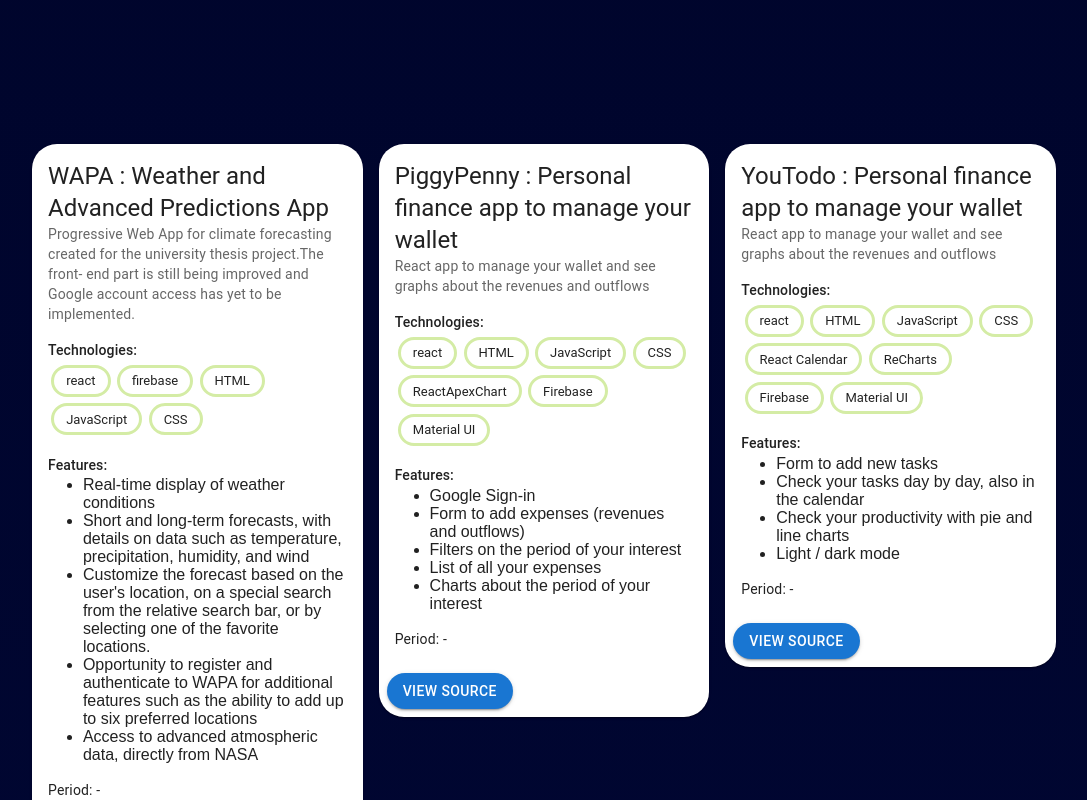
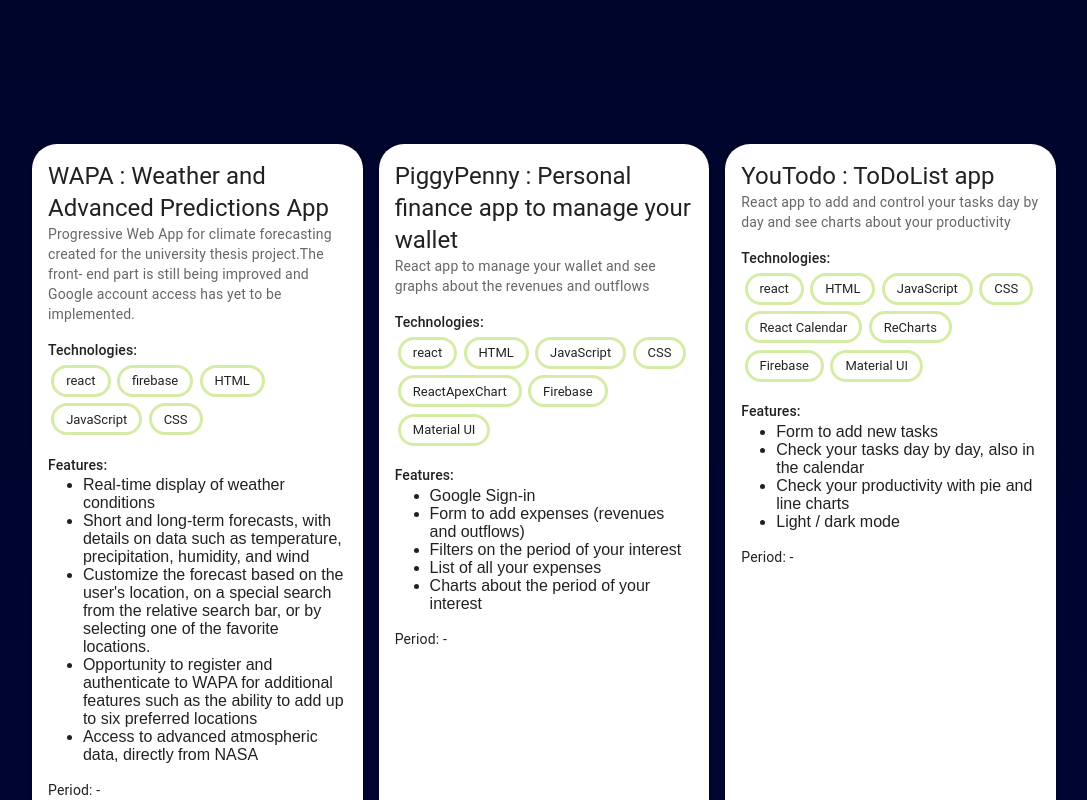
Before and after one commit to simlu2000/simonelutero, a React (Create React App) app: page / in a window 1280 px wide. Shown: the part 900-1700 px from the top of the page, without its empty margins (96-1183 px from the left). Built offline with nearby package versions, Linux system fonts and the light colour scheme.

Commit message:
updates in cards

```diff
--- a/src/Utils/datas.js
+++ b/src/Utils/datas.js
@@ -178,9 +178,9 @@
     },
     {
         name: "YouTodo",
-        info:"Personal finance app to manage your wallet",
+        info:"ToDoList app",
         description:
-            "React app to manage your wallet and see graphs about the revenues and outflows",
+            "React app to add and control your tasks day by day and see charts about your productivity",
         tags: [
             {
                 name: "react",
--- a/src/components/Works.js
+++ b/src/components/Works.js
@@ -18,9 +18,9 @@
             <div id="project-box" className="project">
                 <Grid container spacing={2}>
                     {filteredProjects.map((project, index) => (
-                        <Grid item xs={12} sm={6} md={4} key={index}>
-                            <Card sx={{borderRadius:'25px', height:'auto'}}>
-                                <CardContent>
+                        <Grid item xs={12} sm={6} md={4} key={index} style={{ display: 'flex', flexDirection: 'column' }}>
+                            <Card sx={{ borderRadius: '25px', height: '100%', display: 'flex', flexDirection: 'column' }}>
+                            <CardContent>
                                     <Typography variant="h5" component="div">
                                         {project.name} : {project.info}
                                     </Typography>
@@ -47,8 +47,8 @@
                                     </Typography>
 
                                 </CardContent>
-                                <CardActions>
-                                    <Button
+                                <CardActions style={{ justifyContent: 'center', marginTop: 'auto', marginBottom:'5%' }}>
+                                <Button
                                         variant="contained"
                                         color="primary"
                                         target="_blank"
```
